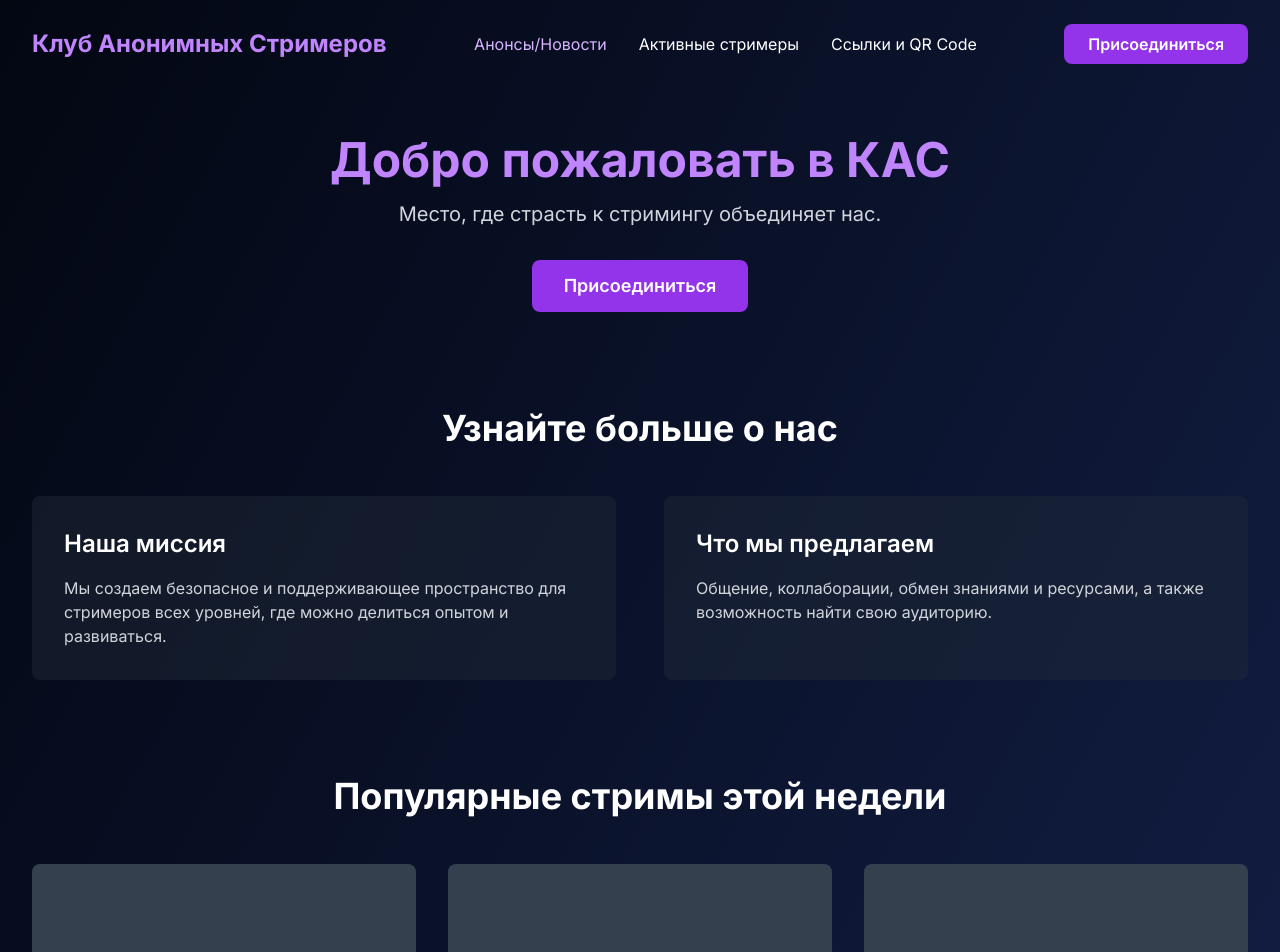
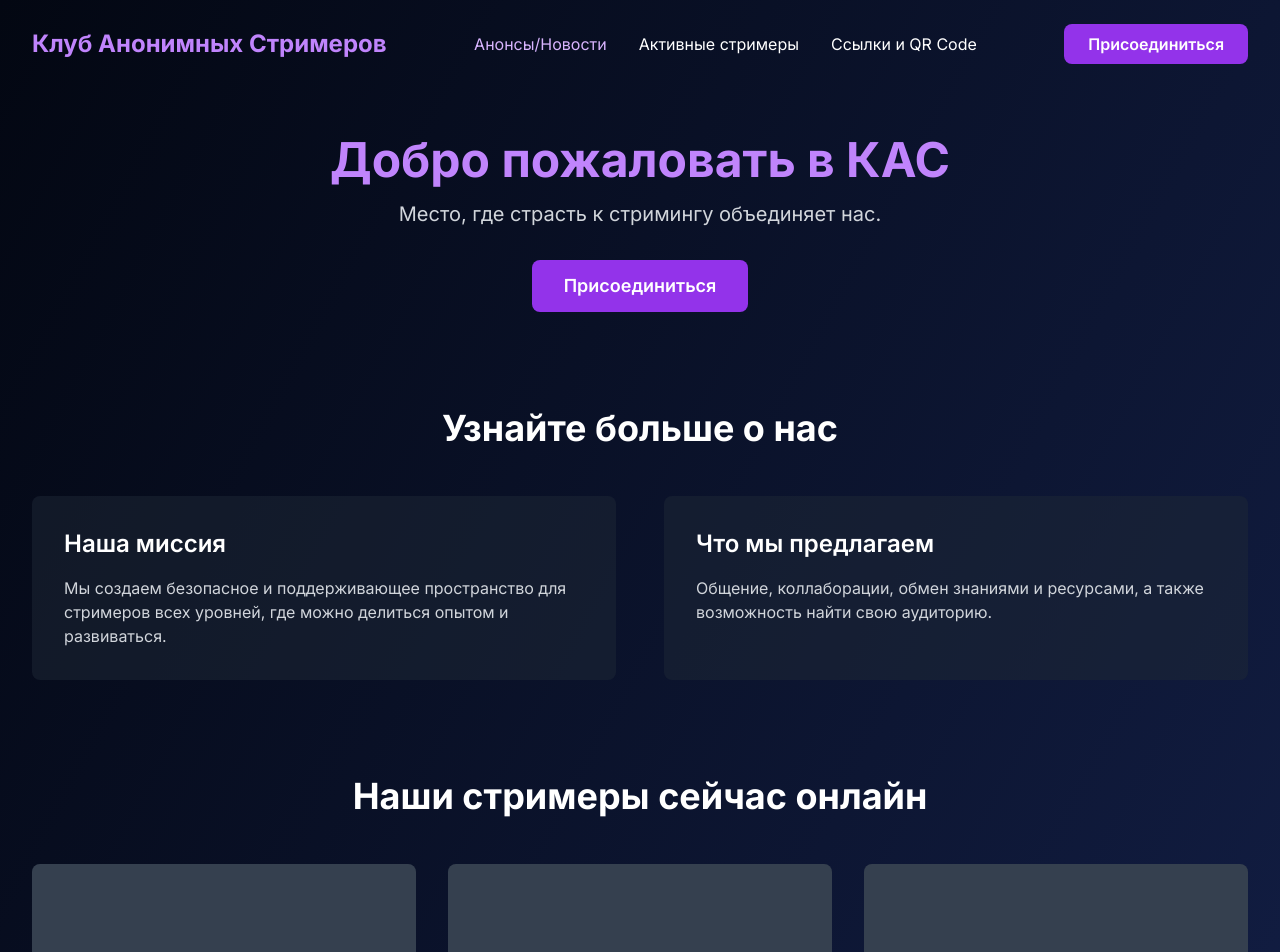
Before and after one commit to CRYTEAM-RU/club, a Next.js app: page / in a window 1280 px wide. Shown: the top 952 px of the page. Built offline with nearby package versions, Linux system fonts and the light colour scheme.

Commit message:
Update page.js

```diff
--- a/app/page.js
+++ b/app/page.js
@@ -32,7 +32,7 @@ export default function Home() {
 
       {/* Popular This Week Section */}
       <section className="mb-24 animate-fadeIn animate-delay-400">
-        <h2 className="text-4xl font-bold text-center text-white mb-12">Популярные стримы этой недели</h2>
+        <h2 className="text-4xl font-bold text-center text-white mb-12">Наши стримеры сейчас онлайн</h2>
         {/* TODO: Заменить на реальные карточки стримов с анимацией */}
         <div className="grid sm:grid-cols-2 lg:grid-cols-3 gap-8">
           {Array(3).fill(0).map((_, i) => (
```
